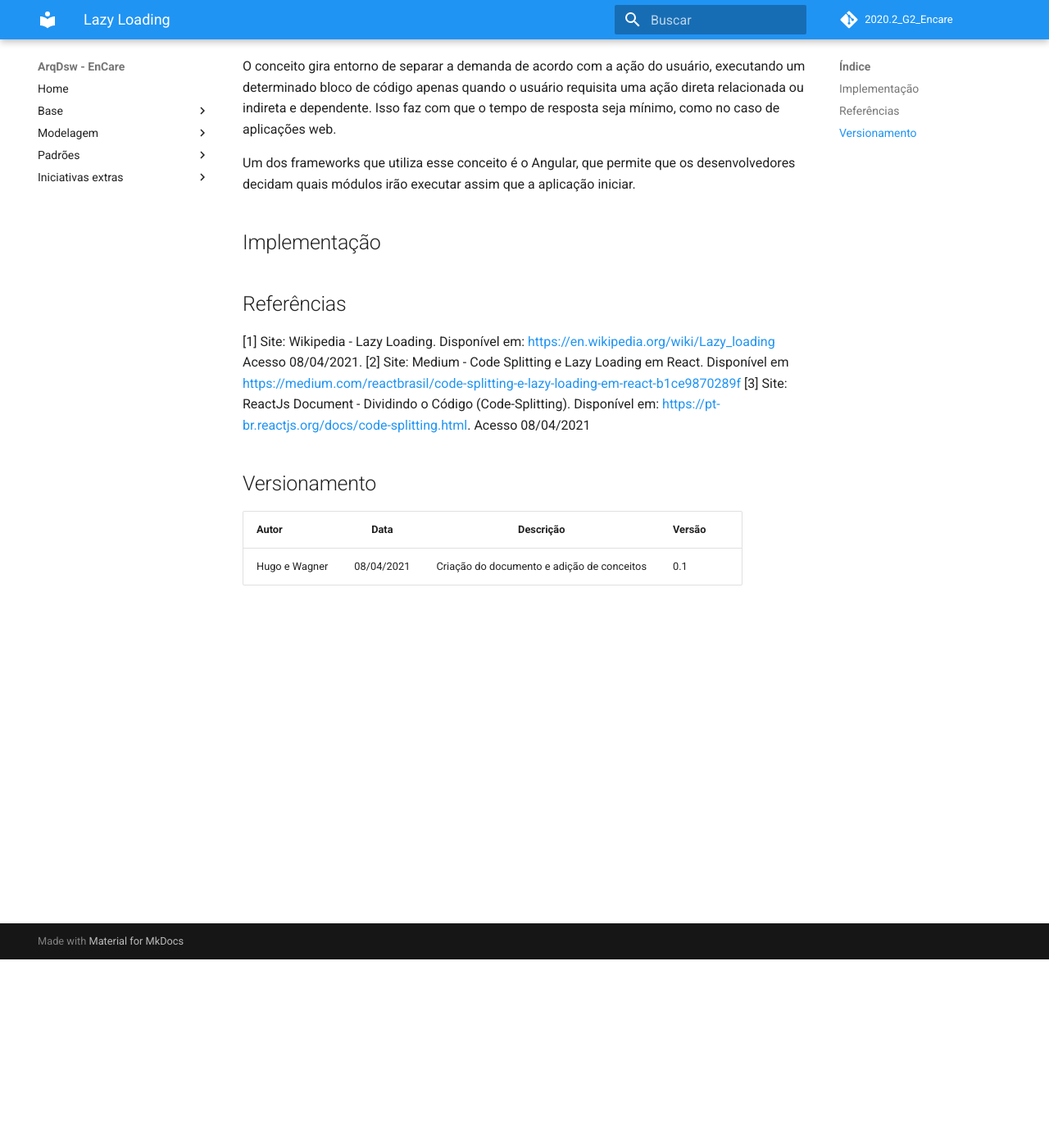
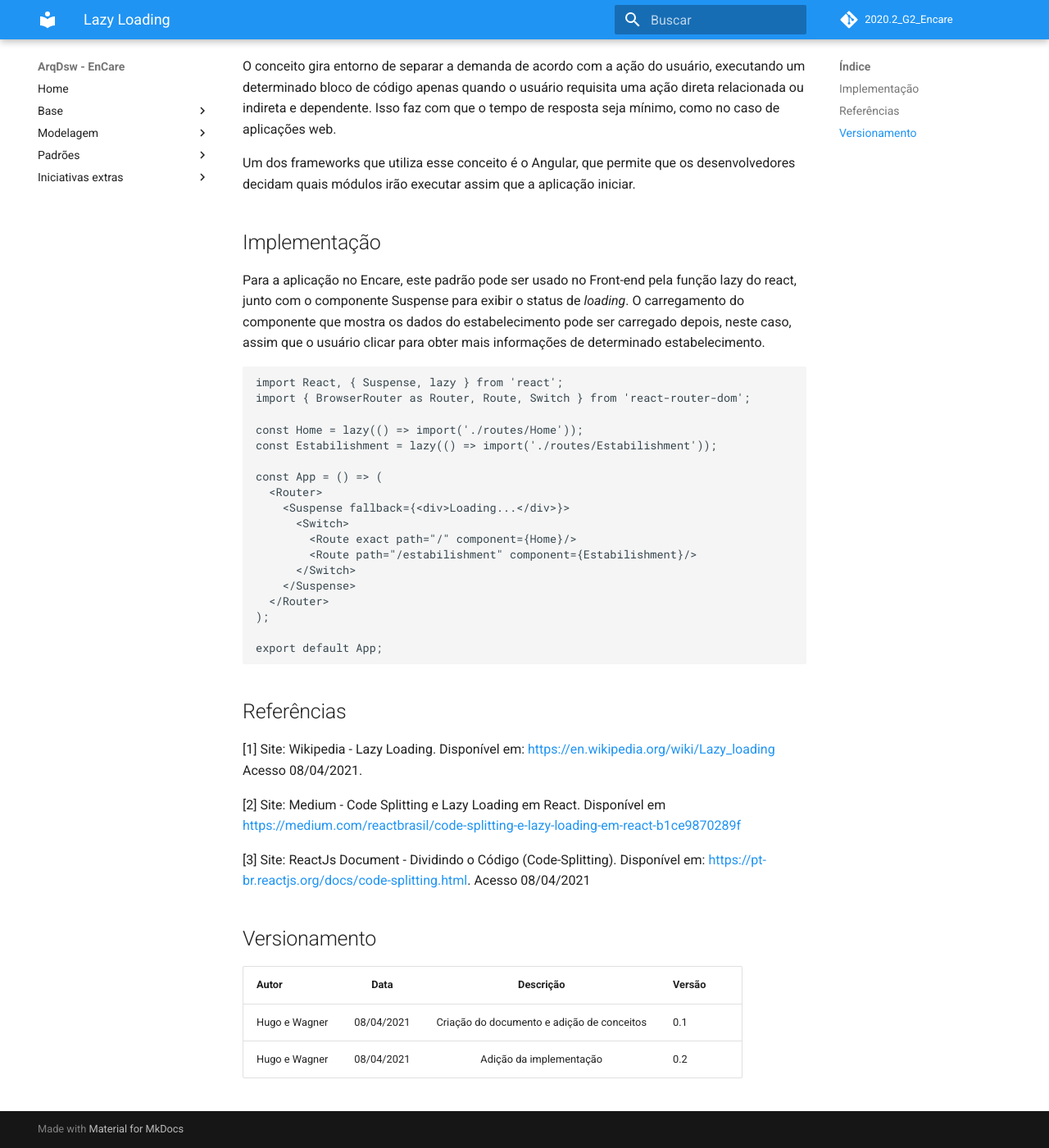
Before and after one commit to UnBArqDsw2020-2/2020.2_G2_Encare, an MkDocs documentation site: the page built from docs/Padroes_de_projeto/Padroes_emergentes/lazy_loading.md, in a window 1280 px wide and 1400 px high, scrolled down 230 px. Shown: the whole window at 82% size. Built offline with MkDocs 1.6.1 and Material for MkDocs 9.7.7, drawn with Linux system fonts in a browser that asks for light colours; comment, search, counter and statistics services are not loaded.

Commit message:
#59 Adiçao da implementacao do lazy loading
Co-authored-by: codehg <hugoaraliveira@gmail.com>

```diff
--- a/docs/Padroes_de_projeto/Padroes_emergentes/lazy_loading.md
+++ b/docs/Padroes_de_projeto/Padroes_emergentes/lazy_loading.md
@@ -9,11 +9,36 @@ Um dos frameworks que utiliza esse conceito é o Angular, que permite que os des
 
 ## Implementação
 
+Para a aplicação no Encare, este padrão pode ser usado no Front-end pela função lazy do react, junto com o componente Suspense para exibir o status de _loading_. O carregamento do componente que mostra os dados do estabelecimento pode ser carregado depois, neste caso, assim que o usuário clicar para obter mais informações de determinado estabelecimento.
+
+~~~typescript
+import React, { Suspense, lazy } from 'react';
+import { BrowserRouter as Router, Route, Switch } from 'react-router-dom';
+
+const Home = lazy(() => import('./routes/Home'));
+const Estabilishment = lazy(() => import('./routes/Estabilishment'));
+
+const App = () => (
+  <Router>
+    <Suspense fallback={<div>Loading...</div>}>
+      <Switch>
+        <Route exact path="/" component={Home}/>
+        <Route path="/estabilishment" component={Estabilishment}/>
+      </Switch>
+    </Suspense>
+  </Router>
+);
+
+export default App;
+~~~
+
 
 ## Referências
 
 [1] Site: Wikipedia - Lazy Loading. Disponível em: <https://en.wikipedia.org/wiki/Lazy_loading> Acesso 08/04/2021.
+
 [2] Site: Medium - Code Splitting e Lazy Loading em React. Disponível em <https://medium.com/reactbrasil/code-splitting-e-lazy-loading-em-react-b1ce9870289f>
+
 [3] Site: ReactJs Document - Dividindo o Código (Code-Splitting). Disponível em: <https://pt-br.reactjs.org/docs/code-splitting.html>. Acesso 08/04/2021
 
 ## Versionamento
@@ -21,3 +46,4 @@ Um dos frameworks que utiliza esse conceito é o Angular, que permite que os des
 |Autor|Data|Descrição|Versão|
 |-----|:--:|:----:|---------|
 |Hugo e Wagner|08/04/2021| Criação do documento e adição de conceitos | 0.1 |
+|Hugo e Wagner|08/04/2021| Adição da implementação | 0.2 |
```
